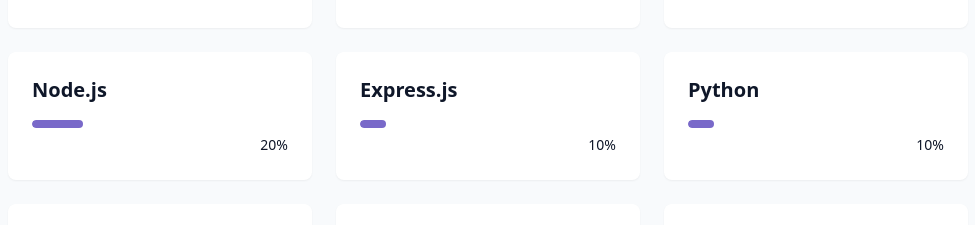
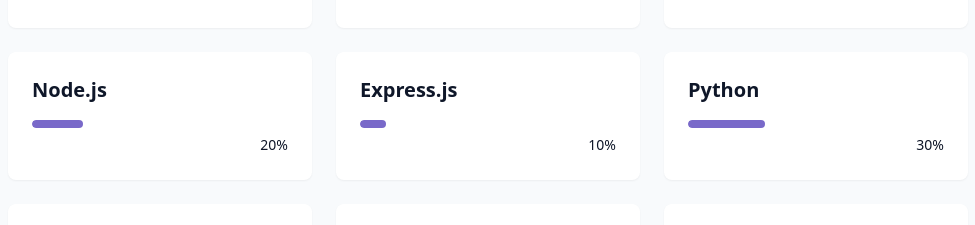
Before and after one commit to bdancost/beautiful_portfolio, a React (Vite) app: page / in a window 1280 px wide. Shown: the part 2030-2255 px from the top of the page, without its empty margins (152-1127 px from the left). Built offline with nearby package versions, Linux system fonts and the light colour scheme.

Commit message:
Alterando softskills

```diff
--- a/src/components/SkillsSection.jsx
+++ b/src/components/SkillsSection.jsx
@@ -13,7 +13,7 @@
   //Backend
   { name: "Node.js", level: 20, category: "Backend" },
   { name: "Express.js", level: 10, category: "Backend" },
-  { name: "Python", level: 10, category: "Backend" },
+  { name: "Python", level: 30, category: "Backend" },
   { name: "MongoDB", level: 10, category: "Backend" },
   { name: "PostgreSQL", level: 30, category: "Backend" },
   { name: "Prisma", level: 10, category: "Backend" },
```
